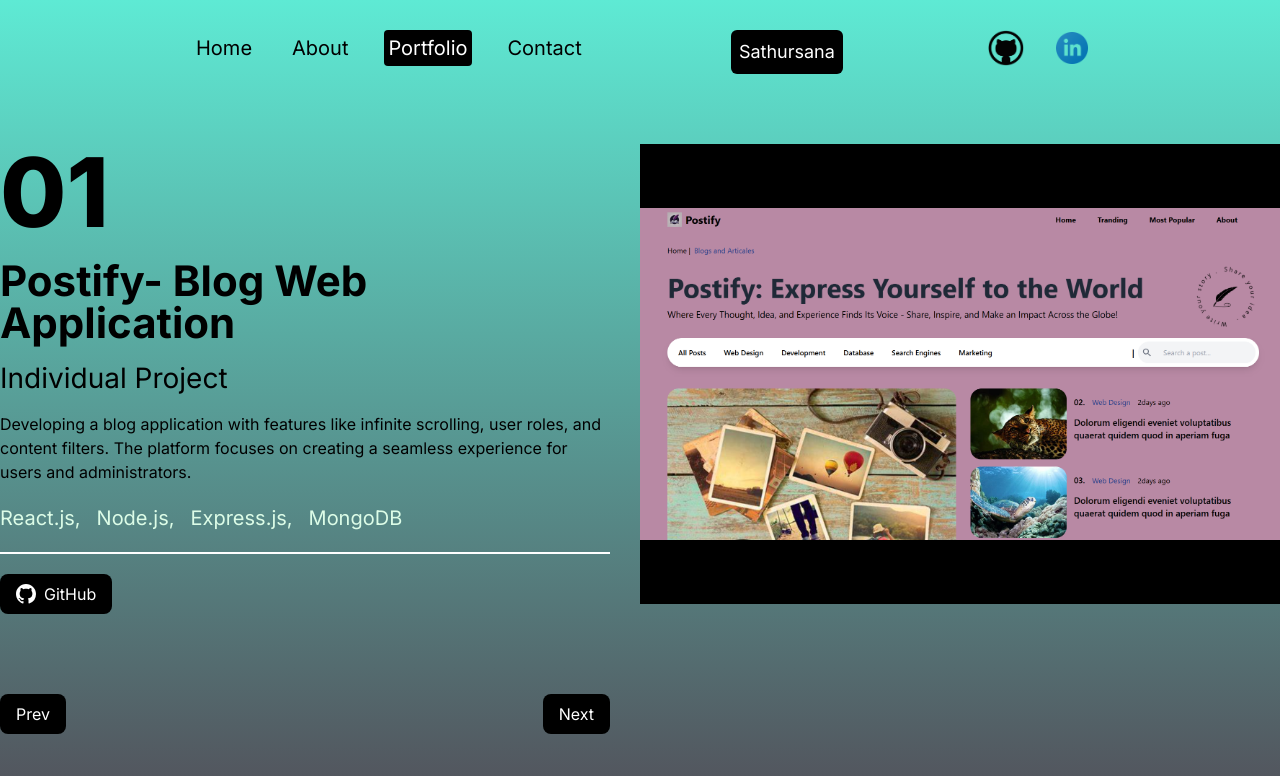
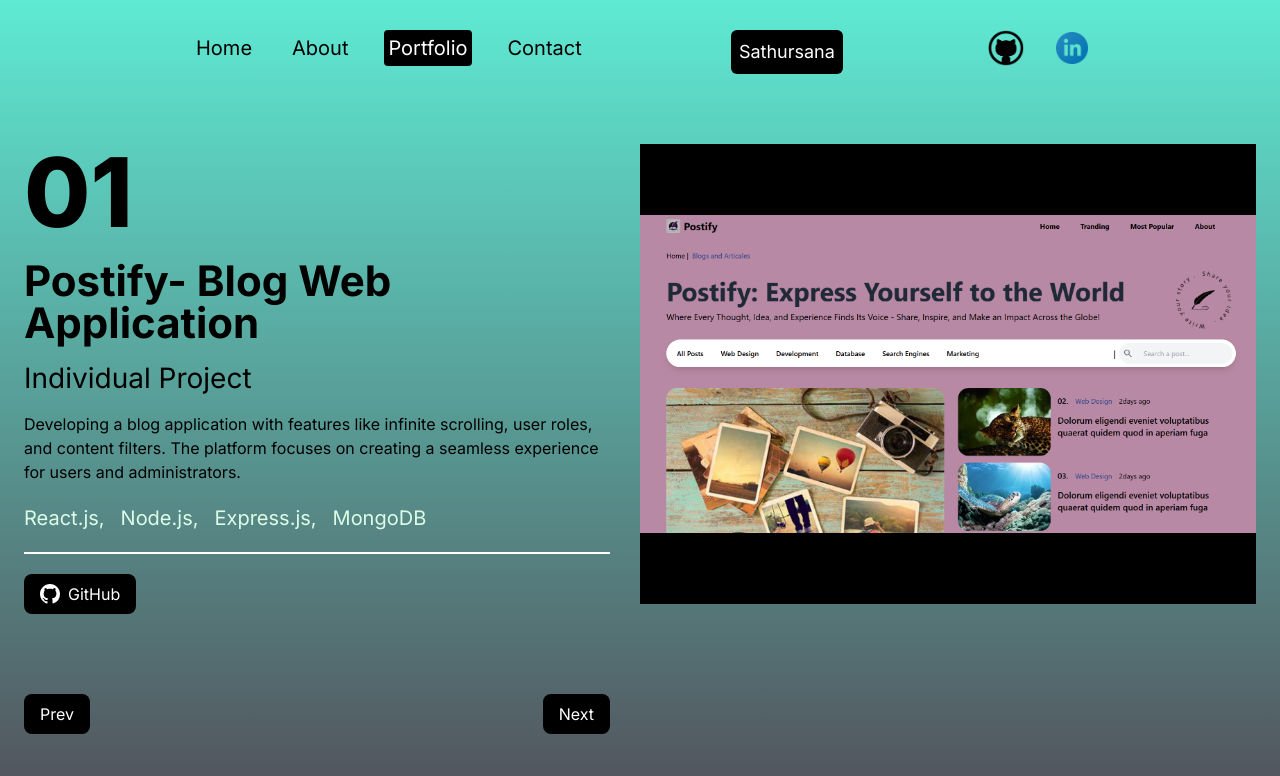
Before and after one commit to Sathursanak/portfolio, a Next.js app: page /portfolio in a window 1280 px wide. Shown: the top 776 px of the page. Built offline with nearby package versions, Linux system fonts and the light colour scheme.

Commit message:
margin adjustment

```diff
--- a/app/portfolio/page.jsx
+++ b/app/portfolio/page.jsx
@@ -128,7 +128,7 @@ const page = () => {
     <motion.div
       initial={{ opacity: 0 }}
       animate={{ opacity: 1 }}
-      className="min-h-[80vh] flex flex-col justify-center py-12 xl:px-0 px-4 sm:px-6" // Added sm:px-6 for small screen padding
+      className="min-h-[80vh] flex flex-col justify-center py-12 xl:px-6 px-4 sm:px-6" // Added sm:px-6 for small screen padding
     >
       <div className="container mx-auto ">
         <div className="flex flex-col xl:flex-row xl:gap-[30px]">
```
